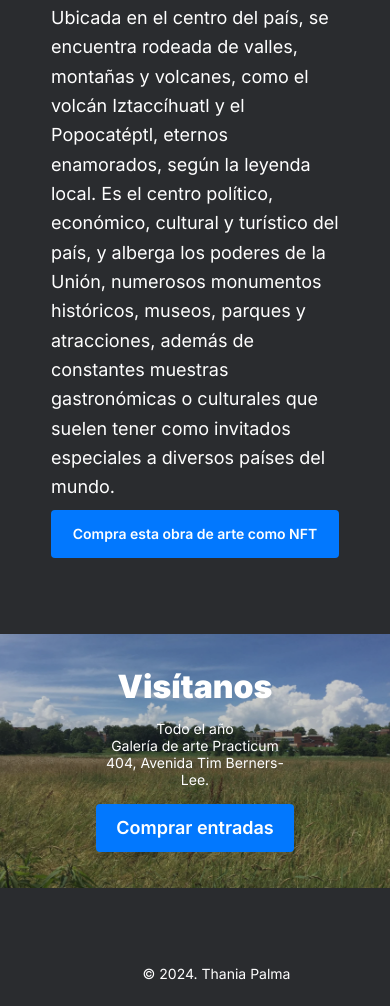
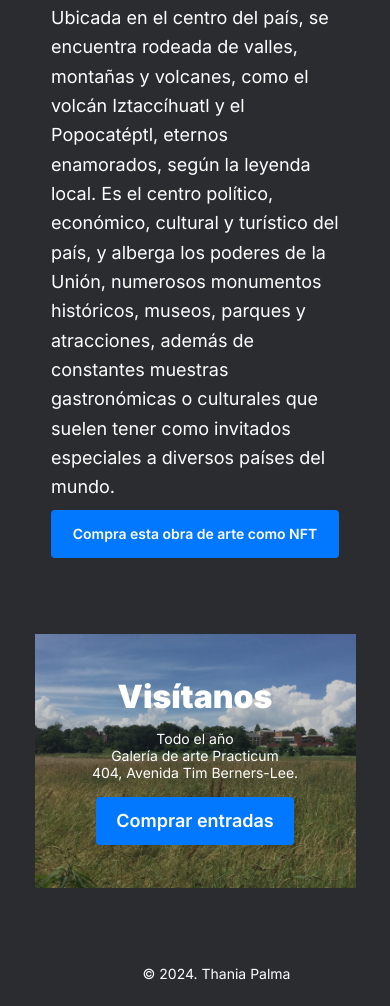
Before and after one commit to ThaniaPalma/web_project_homeland, a plain HTML site: page index.html in a window 390 px wide. Shown: the part 10153-11159 px from the top of the page. Drawn offline with Linux system fonts and the light colour scheme.

Commit message:
Corrección final bloques cover e intro

```diff
--- a/blocks/cover.css
+++ b/blocks/cover.css
@@ -10,8 +10,6 @@
 .cover__content {
   width: 1184px;
   height: 740px;
-  justify-content: center;
-  align-items: center;
   position: relative;
 }
 
@@ -19,17 +17,13 @@
   width: 100%;
   height: 100%;
   object-fit: cover;
+  position: absolute;
+  top: 0;
+  z-index: -1;
 }
 
-.cover__image:hover {
+.cover__content:hover .cover__image {
   opacity: 15%;
-}
-
-.cover__text {
-  position: absolute;
-  transform: translate(-50%, -50%);
-  top: 50%;
-  left: 50%;
 }
 
 .cover__title {
@@ -39,6 +33,7 @@
   line-height: 106%;
   text-align: center;
   padding-bottom: 32px;
+  padding-top: 243px;
 }
 
 .cover__info {
@@ -71,7 +66,7 @@
   background-color: #0063d2;
 }
 
-.cover__button:hover ~ .cover__content {
+.cover__button:hover ~ .cover__image {
   opacity: 15%;
 }
 
@@ -95,13 +90,14 @@
     width: auto;
   }
   .cover__content {
-    width: 100%;
+    width: 321px;
     height: 254px;
   }
 
   .cover__title {
     font-size: 32px;
     padding-bottom: 16px;
+    padding-top: 46px;
   }
 
   .cover__info {
--- a/blocks/intro.css
+++ b/blocks/intro.css
@@ -13,7 +13,7 @@
 .intro__title {
   margin: 0;
   max-width: 1017px;
-  font-style: bold;
+  font-weight: bold;
   font-size: 54px;
   line-height: 107%;
 }
--- a/index.html
+++ b/index.html
@@ -305,23 +305,21 @@
       </section>
       <section class="cover">
         <div class="cover__content">
+          <h2 class="cover__title">Visítanos</h2>
+          <p class="cover__info">Todo el año</p>
+          <p class="cover__info">Galería de arte Practicum</p>
+          <p class="cover__info">404, Avenida Tim Berners-Lee.</p>
+          <a
+            href="https://www.theverge.com/22310188/nft-explainer-what-is-blockchain-crypto-art-faq"
+            class="cover__button"
+          >
+            Comprar entradas
+          </a>
           <img
             src="images/PAG__cover.jpg"
             alt="Imagen de fondo, galería de arte"
             class="cover__image"
           />
-          <div class="cover__text">
-            <h2 class="cover__title">Visítanos</h2>
-            <p class="cover__info">Todo el año</p>
-            <p class="cover__info">Galería de arte Practicum</p>
-            <p class="cover__info">404, Avenida Tim Berners-Lee.</p>
-            <a
-              href="https://www.theverge.com/22310188/nft-explainer-what-is-blockchain-crypto-art-faq"
-              class="cover__button"
-            >
-              Comprar entradas
-            </a>
-          </div>
         </div>
       </section>
     </main>
```
